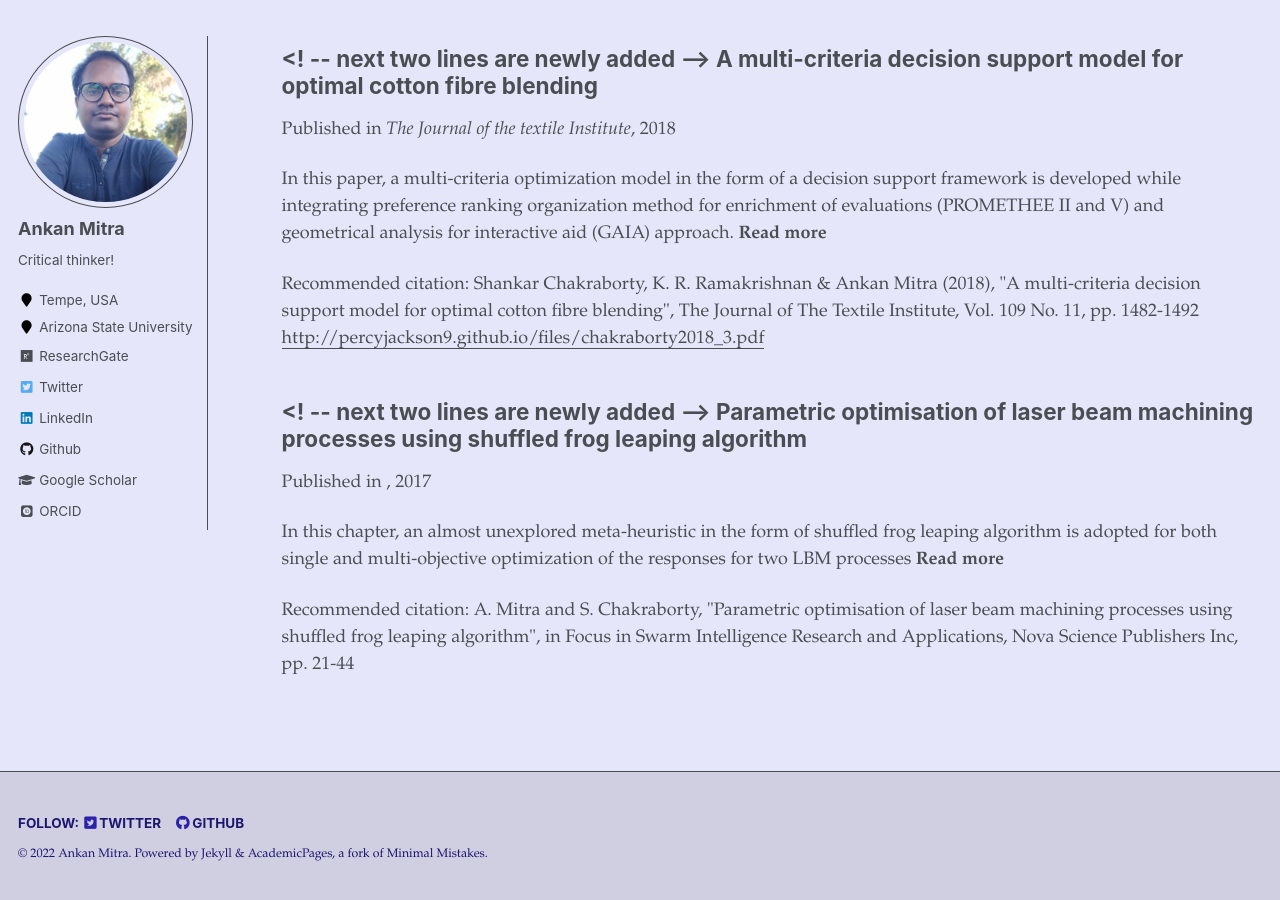
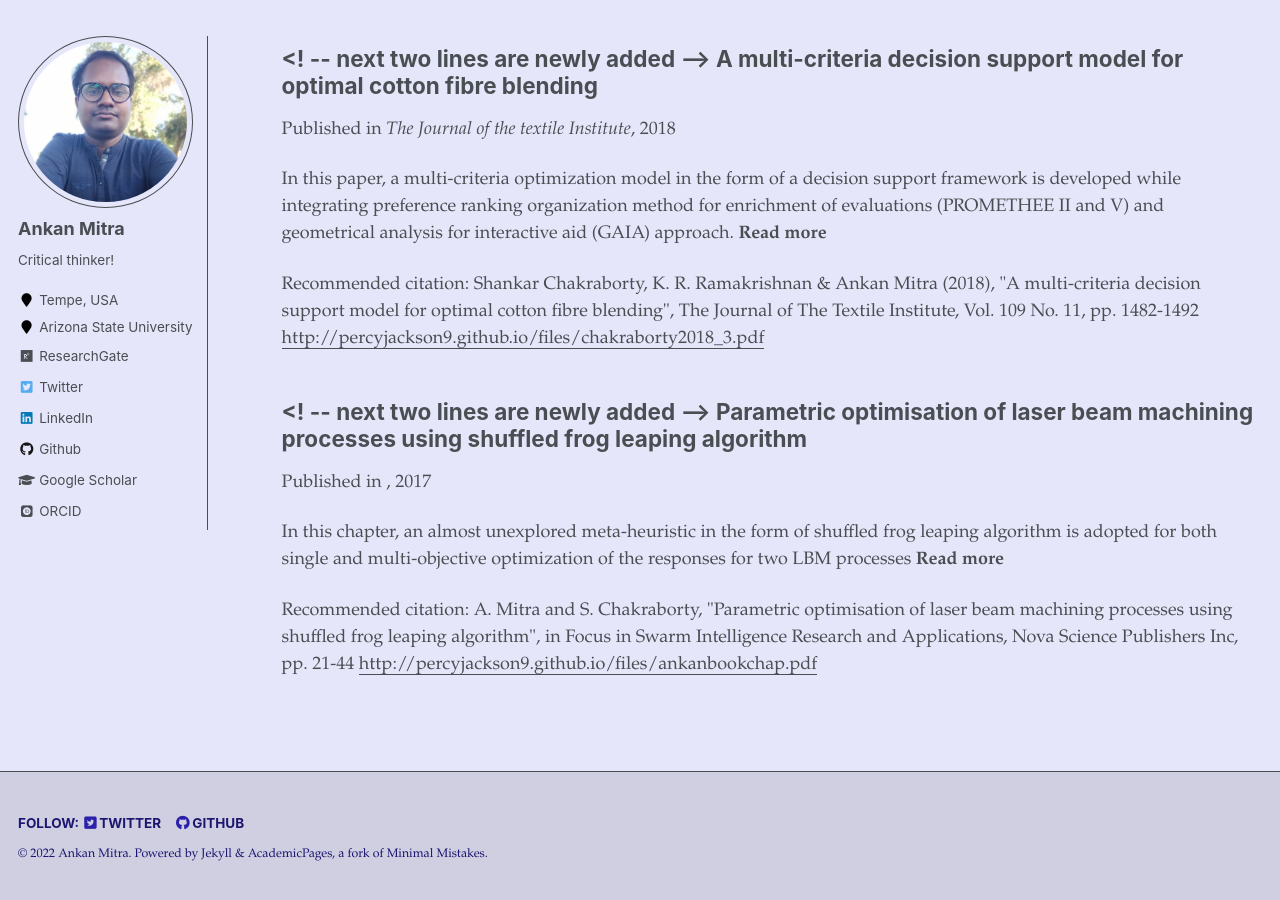
Before and after one commit to percyjackson9/percyjackson9.github.io, a Jekyll site: the page built from _pages/publications.md, in a window 1280 px wide and 900 px high, scrolled down 1802 px. Built offline with Jekyll 4.4.1, drawn with Linux system fonts in a browser that asks for light colours; some web fonts are replaced; some of the changed lines change nothing that is shown.

Commit message:
Update paper5.md

```diff
--- a/_publications/paper5.md
+++ b/_publications/paper5.md
@@ -12,6 +12,7 @@ publisher: "Nova Science Publishers Inc"
 ISBN: "978-1-53612-452-1"
 pages: "21–44"
 year: "2017"
+paperurl: 'http://percyjackson9.github.io/files/ankanbookchap.pdf'
 citation: 'A. Mitra and S. Chakraborty, "Parametric optimisation of laser beam machining processes using shuffled frog leaping algorithm", in Focus in Swarm Intelligence Research and Applications, Nova Science Publishers Inc, pp. 21-44'
 doi: 'https://novapublishers.com/shop/focus-on-swarm-intelligence-research-and-applications/'
 
```
